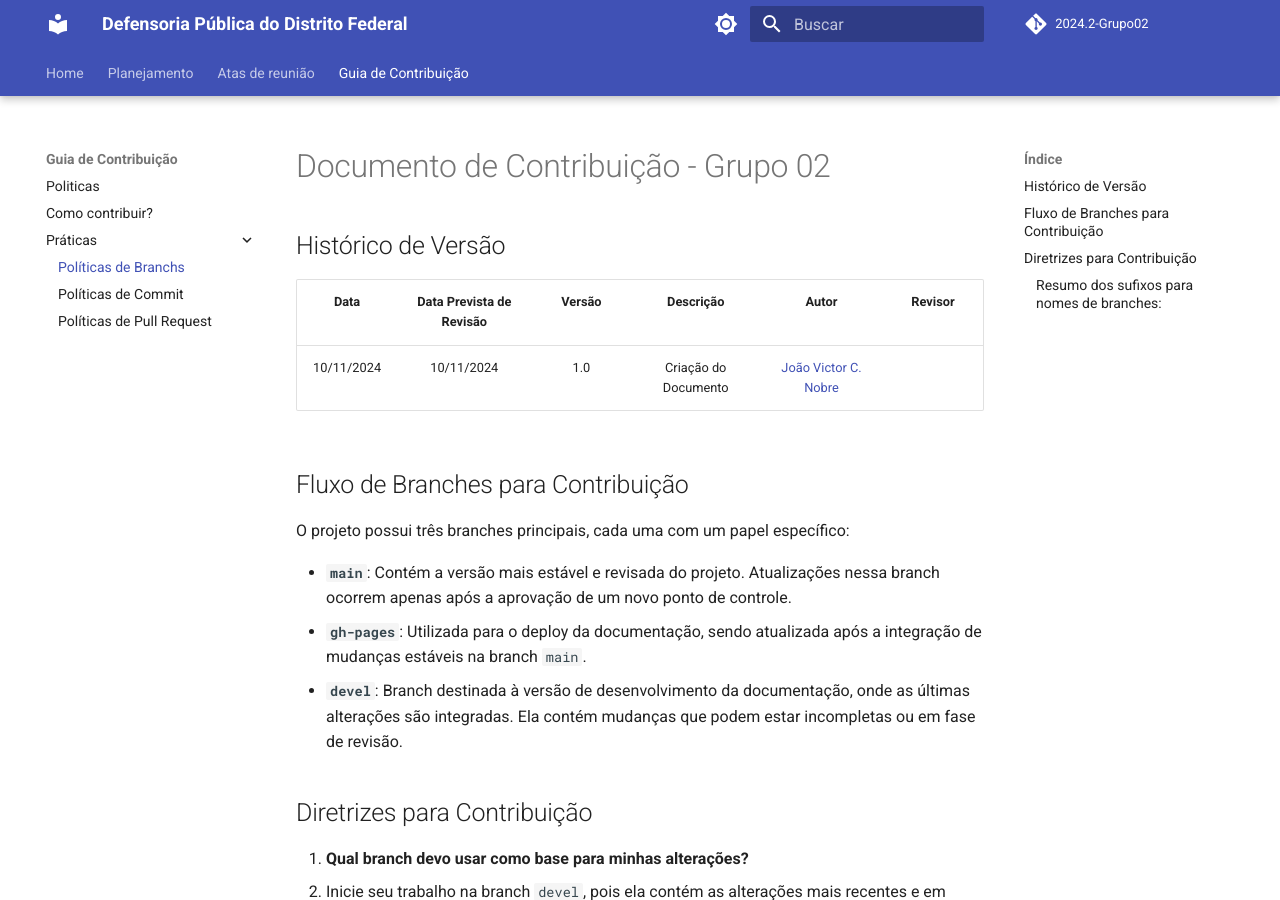
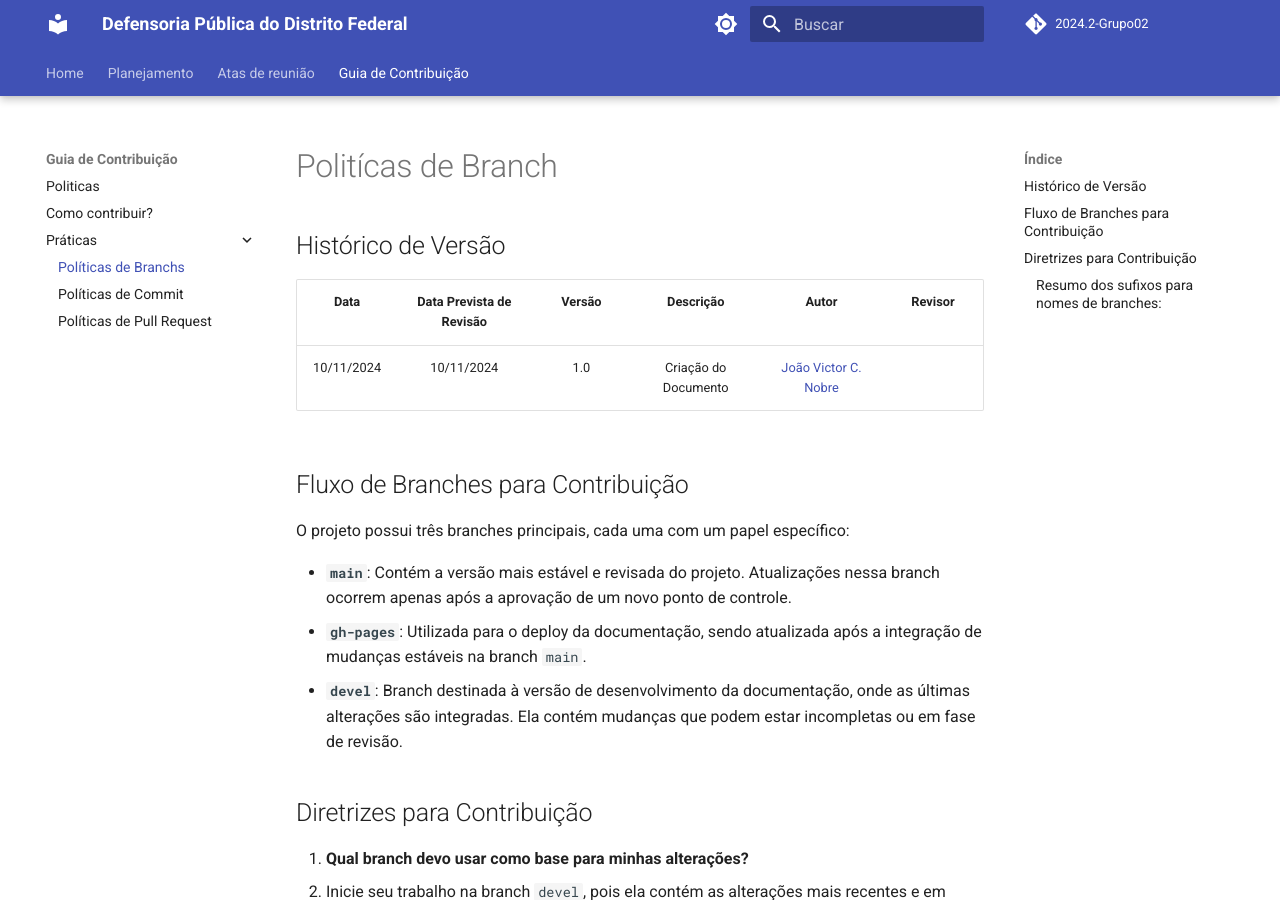
Before and after one commit to Interacao-Humano-Computador/2024.2-Grupo02, an MkDocs documentation site: the page built from docs/Contribuição/Politicas/Branch.md, in a window 1280 px wide and 900 px high. Built offline with MkDocs 1.6.1 and Material for MkDocs 9.7.7, drawn with Linux system fonts in a browser that asks for light colours; comment, search, counter and statistics services are not loaded.

Commit message:
[fix] nome de politicas de branch

```diff
--- a/docs/Contribuição/Politicas/Branch.md
+++ b/docs/Contribuição/Politicas/Branch.md
@@ -1,6 +1,6 @@
 
 
-# Documento de Contribuição - Grupo 02
+# Politícas de Branch
 
 ## Histórico de Versão
 
```
